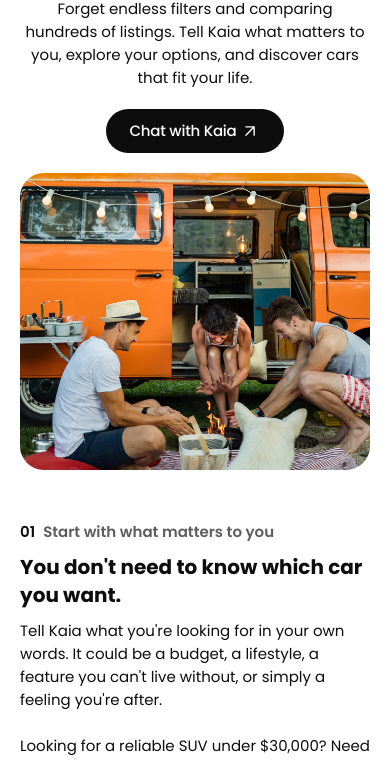
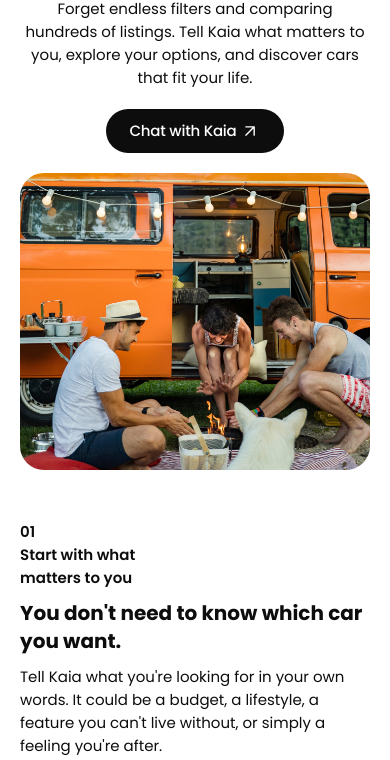
Before and after one commit to Instacars/ic-mobile-preview, a plain HTML site: page how-it-works/index.html in a window 390 px wide. Shown: the part 333-1093 px from the top of the page. Drawn offline with Linux system fonts and the light colour scheme.

Commit message:
How it works: keep step number above its label on phones
On phones the step label now matches the design: number on its own line,
label below it in black, wrapping at the 131px label width.

Co-Authored-By: Claude Opus 5.5 <noreply@anthropic.com>

```diff
--- a/how-it-works/styles.css
+++ b/how-it-works/styles.css
@@ -188,8 +188,6 @@ html.menu-open { overflow: hidden; }
 
   .hiw__steps { gap: 40px; }
   .step { flex-direction: column; gap: 10px; }
-  .step__label { width: auto; display: flex; gap: 8px; color: #5d5d5d; }
-  .step__label span { color: var(--text); }
   .step__body h2 { font-size: 20px; line-height: 28px; }
 
   .drawer__top { height: 80px; padding: 30px 15px 20px 19px; }
```
